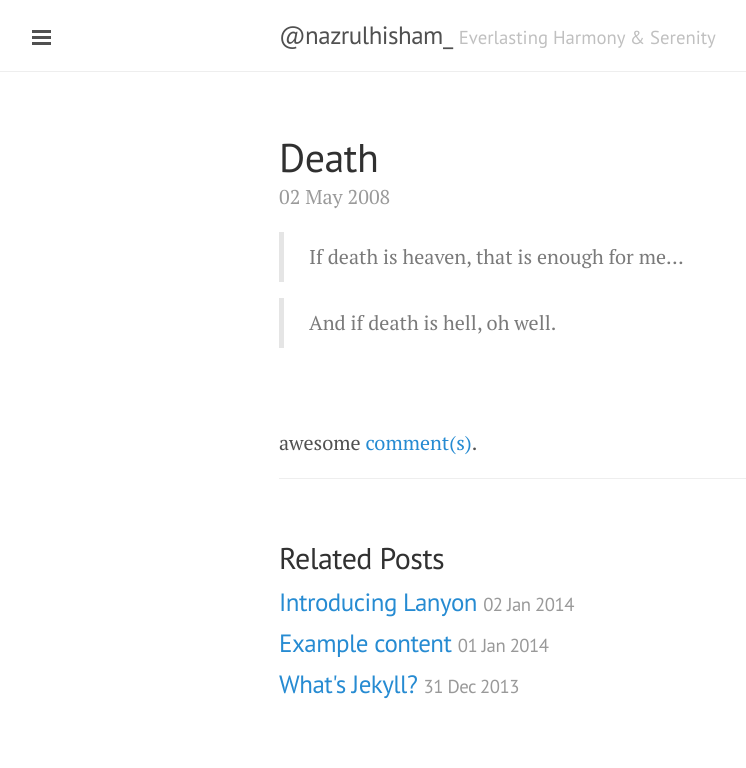
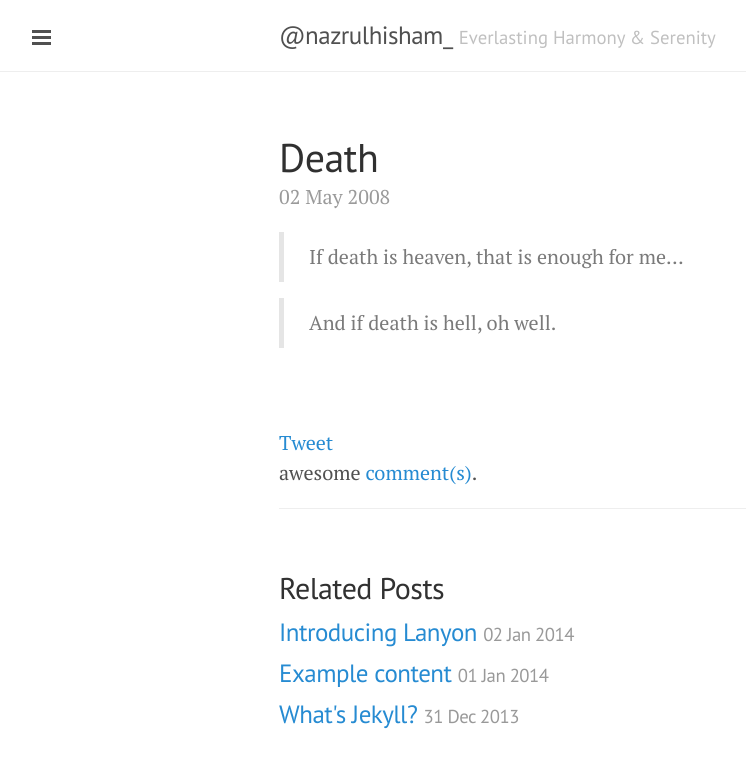
Before and after one commit to lumachroma/fantastik, a Jekyll site: the page built from _posts/2008-05-02-death.md, in a window 1280 px wide. Shown: the top 768 px of the page, without its empty margins (1-747 px from the left). Built offline with Jekyll 4.4.1, drawn with Linux system fonts in a browser that asks for light colours; Markdown is read by kramdown in place of the engine named in the settings; comment, search, counter and statistics services are not loaded.

Commit message:
added Twitter and Facebook share button

```diff
--- a/_layouts/post.html
+++ b/_layouts/post.html
@@ -7,6 +7,9 @@
   <span class="post-date">{{ page.date | date_to_string }}</span>
   {{ content }}
 </div>
+
+<div class="fb-like" data-href="{{ site.url }}{{ site.baseurl }}{{ page.url }}" data-layout="button_count" data-action="like" data-show-faces="true" data-share="true"></div>
+<a href="https://twitter.com/share" class="twitter-share-button" data-url="{{ site.url }}{{ site.baseurl }}{{ page.url }}" data-text="{{ page.title }}">Tweet</a>
 
 <!-- Facebook Comments -->
 <p><fb:comments-count href="{{ site.url }}{{ site.baseurl }}{{ page.url }}"></fb:comments-count> awesome <a id="cmnts">comment(s)</a>.</p>
```
